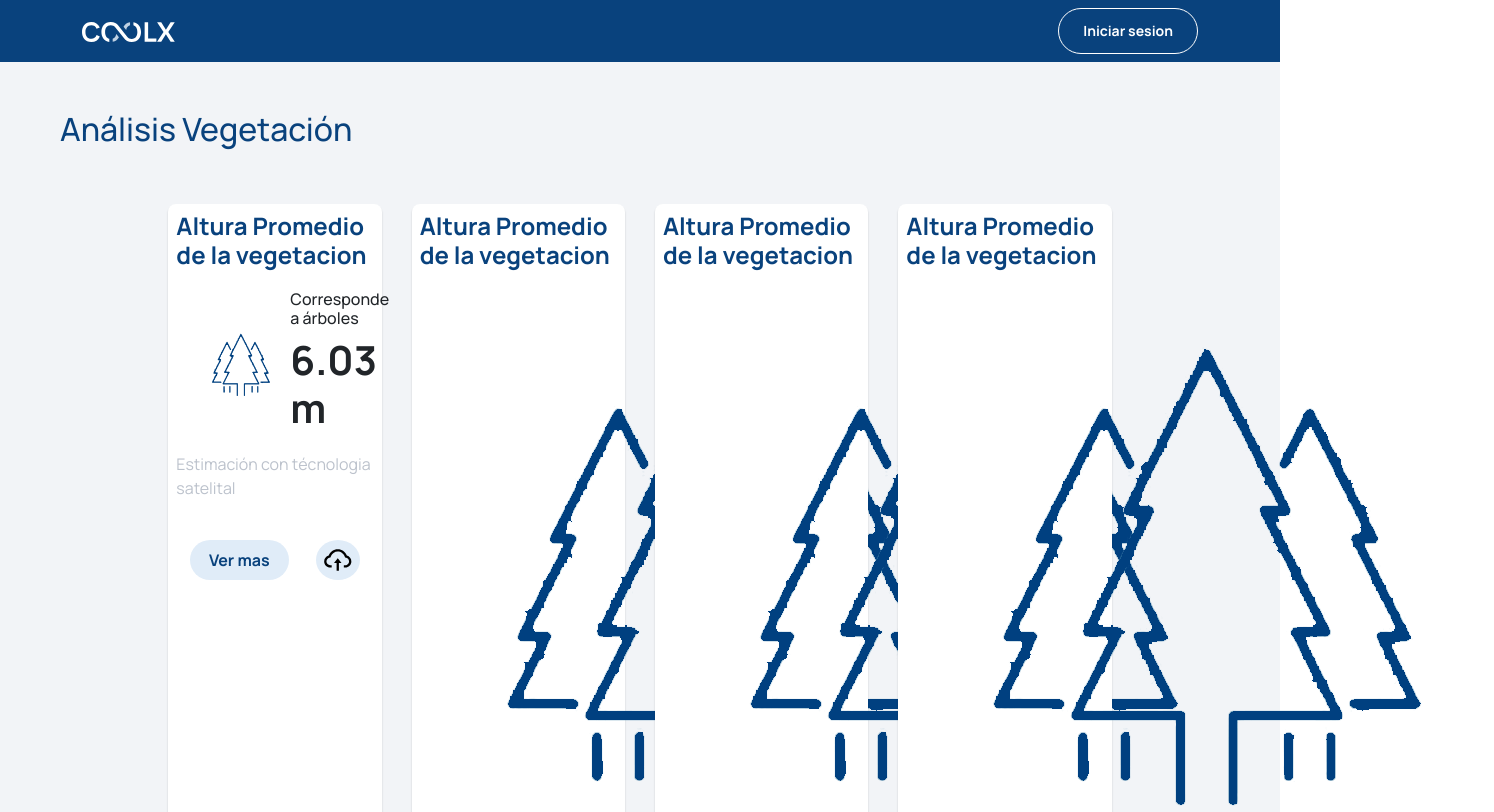
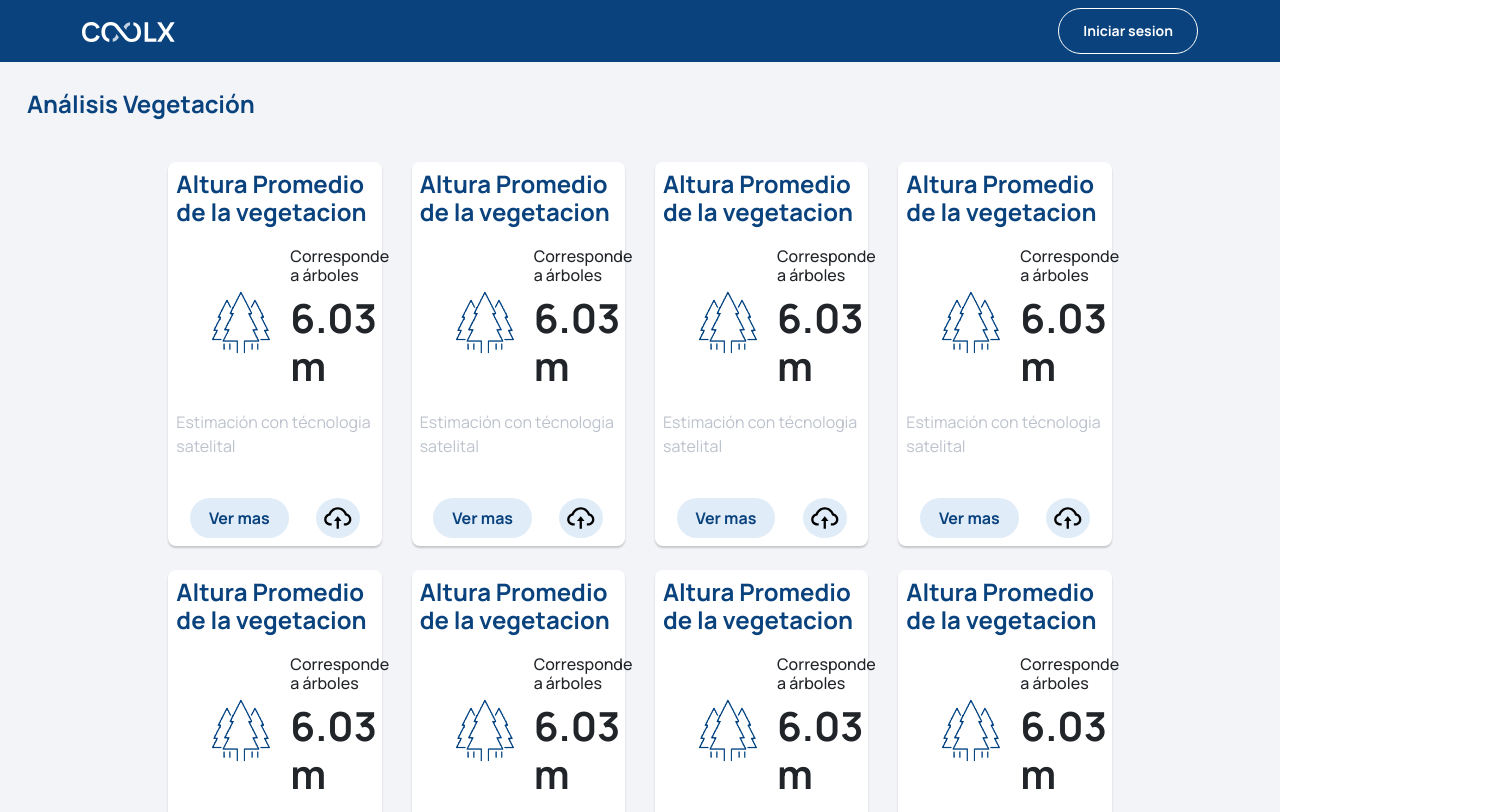
Before and after one commit to reposocratech/Coolx, a React (Create React App) app in the folder client/: page /vegetation in a window 1280 px wide. Shown: the top 812 px of the page, 1494 px wide, since content can reach past the window. Built offline with nearby package versions, Linux system fonts and the light colour scheme.

Commit message:
prueba y error

```diff
--- a/client/src/components/vegetation/Vegetation.js
+++ b/client/src/components/vegetation/Vegetation.js
@@ -7,8 +7,8 @@ export const Vegetation = () => {
     <div className='base-vegetacion'>
         <Container fluid>
 
-            <div className='titulo-vegetacion p-5'>
-                <h2>Análisis Vegetación</h2>
+            <div className='projectCard'>
+                <p>Análisis Vegetación</p>
             </div>
 
             <Row className='tarjetas-vegetacion'>
@@ -39,10 +39,10 @@ export const Vegetation = () => {
                     </div>
                 </Col>
 
-                 <Col className='col-2'>
+                <Col className='col-2'>
                     <h4>Altura Promedio de la vegetacion</h4>
 
-                    <div className='dividir'>
+                    <div className='dividir-vegetacion'>
                         <div>
                             <img src='images/icono_arbol_azul.png'/>
                         </div>
@@ -65,10 +65,10 @@ export const Vegetation = () => {
                     </div>
                 </Col>
 
-                 <Col className='col-2'>
+                <Col className='col-2'>
                     <h4>Altura Promedio de la vegetacion</h4>
 
-                    <div className='dividir'>
+                    <div className='dividir-vegetacion'>
                         <div>
                             <img src='images/icono_arbol_azul.png'/>
                         </div>
@@ -91,10 +91,10 @@ export const Vegetation = () => {
                     </div>
                 </Col>
 
-                 <Col className='col-2'>
+                <Col className='col-2'>
                     <h4>Altura Promedio de la vegetacion</h4>
 
-                    <div className='dividir'>
+                    <div className='dividir-vegetacion'>
                         <div>
                             <img src='images/icono_arbol_azul.png'/>
                         </div>
@@ -125,7 +125,7 @@ export const Vegetation = () => {
             <Col className='col-2'>
                     <h4>Altura Promedio de la vegetacion</h4>
 
-                    <div className='dividir'>
+                    <div className='dividir-vegetacion'>
                         <div>
                             <img src='images/icono_arbol_azul.png'/>
                         </div>
@@ -151,7 +151,7 @@ export const Vegetation = () => {
                 <Col className='col-2'>
                     <h4>Altura Promedio de la vegetacion</h4>
 
-                    <div className='dividir'>
+                    <div className='dividir-vegetacion'>
                         <div>
                             <img src='images/icono_arbol_azul.png'/>
                         </div>
@@ -177,7 +177,7 @@ export const Vegetation = () => {
                 <Col className='col-2'>
                     <h4>Altura Promedio de la vegetacion</h4>
 
-                    <div className='dividir'>
+                    <div className='dividir-vegetacion'>
                         <div>
                             <img src='images/icono_arbol_azul.png'/>
                         </div>
@@ -203,7 +203,7 @@ export const Vegetation = () => {
                 <Col className='col-2'>
                     <h4>Altura Promedio de la vegetacion</h4>
 
-                    <div className='dividir'>
+                    <div className='dividir-vegetacion'>
                         <div>
                             <img src='images/icono_arbol_azul.png'/>
                         </div>
--- a/client/src/components/vegetation/vegetation.scss
+++ b/client/src/components/vegetation/vegetation.scss
@@ -4,11 +4,6 @@
 
 }
 
-.titulo-vegetacion {
-    h2 {
-        color: #09427D;
-    }
-}
 
 
 .tarjetas-vegetacion {
--- a/client/src/pages/auth/Login.js
+++ b/client/src/pages/auth/Login.js
@@ -7,6 +7,8 @@ import './login.scss'
 
 
 export const Login = () => {
+
+  const [message, setMessage] = useState();
 
   const [login,setLogin] = useState({
     email:"",
@@ -28,7 +30,7 @@ export const Login = () => {
     {
 
       axios
-      .post("//localhost:4000/users/login", login)
+      .post("http://localhost:4000/users/login", login)
 
       .then((res)=>{
         console.log(res);
@@ -43,7 +45,7 @@ export const Login = () => {
       //console.log("Este es el tipo del usuario: ",type);
 
       type === 0
-        ? navigate('/allusers', {replace:true})
+        ? navigate('/project', {replace:true})
         : type === 1
         ? navigate('/admin', {replace:true})
         : navigate('/')
--- a/client/src/routes/AppRoutes.js
+++ b/client/src/routes/AppRoutes.js
@@ -36,6 +36,8 @@ export const AppRoutes = () => {
   const [resetUser, setResetUser] = useState(false);
 
   const [project, setProject] = useState(false);
+
+
 
   // useEffect(()=> {
   //   const token = window.localStorage.getItem("token");
```
Also changed, not shown: 2 other files (tests, documents, lock files or other folders).
